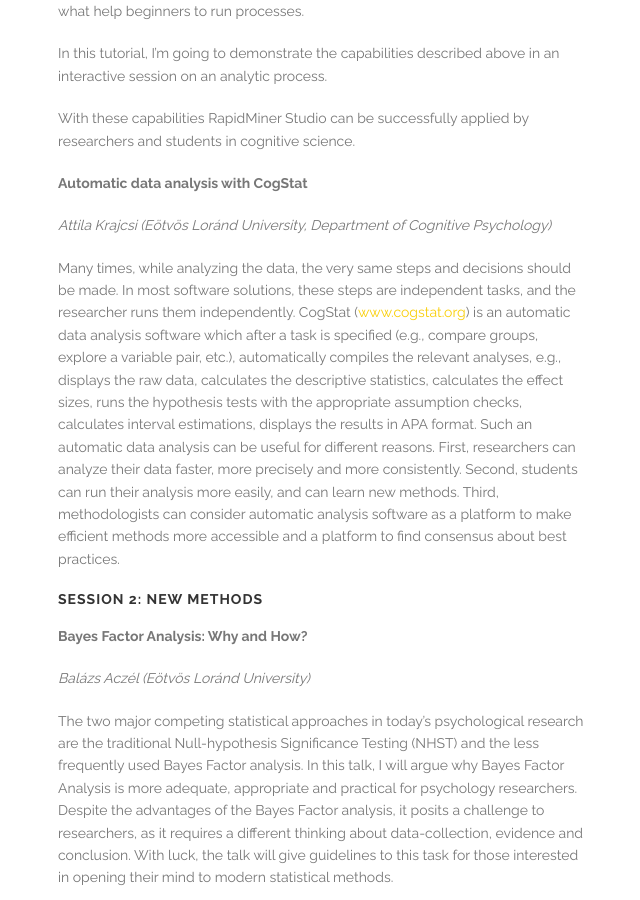
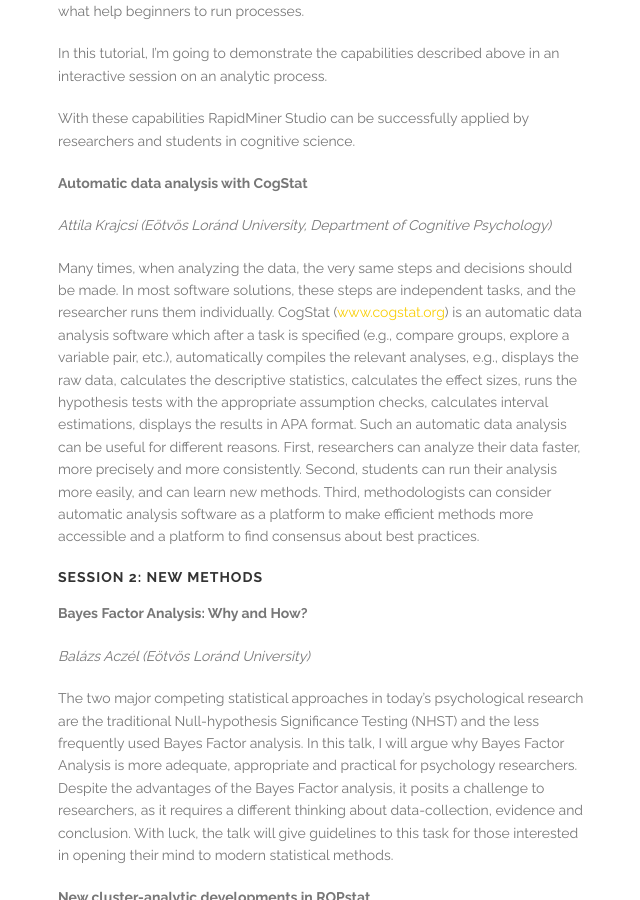
Before and after one commit to cogstat/cogstat_website, a Jekyll site: the page built from best_practices_symposium/program.md, in a window 1280 px wide and 900 px high, scrolled down 2581 px. Shown: the whole window, without its empty margins (37-677 px from the left). Built offline with Jekyll 4.4.1, drawn with Linux system fonts in a browser that asks for light colours.

Commit message:
symp: fix abstract

```diff
--- a/best_practices_symposium/program.md
+++ b/best_practices_symposium/program.md
@@ -61,7 +61,7 @@ __Automatic data analysis with CogStat__
 
 _Attila Krajcsi (Eötvös Loránd University, Department of Cognitive Psychology)_
 
-Many times, while analyzing the data, the very same steps and decisions should be made. In most software solutions, these steps are independent tasks, and the researcher runs them independently. CogStat ([www.cogstat.org](http://www.cogstat.org)) is an automatic data analysis software which after a task is specified (e.g., compare groups, explore a variable pair, etc.), automatically compiles the relevant analyses, e.g., displays the raw data, calculates the descriptive statistics, calculates the effect sizes, runs the hypothesis tests with the appropriate assumption checks, calculates interval estimations, displays the results in APA format. Such an automatic data analysis can be useful for different reasons. First, researchers can analyze their data faster, more precisely and more consistently. Second, students can run their analysis more easily, and can learn new methods. Third, methodologists can consider automatic analysis software as a platform to make efficient methods more accessible and a platform to find consensus about best practices.
+Many times, when analyzing the data, the very same steps and decisions should be made. In most software solutions, these steps are independent tasks, and the researcher runs them individually. CogStat ([www.cogstat.org](http://www.cogstat.org)) is an automatic data analysis software which after a task is specified (e.g., compare groups, explore a variable pair, etc.), automatically compiles the relevant analyses, e.g., displays the raw data, calculates the descriptive statistics, calculates the effect sizes, runs the hypothesis tests with the appropriate assumption checks, calculates interval estimations, displays the results in APA format. Such an automatic data analysis can be useful for different reasons. First, researchers can analyze their data faster, more precisely and more consistently. Second, students can run their analysis more easily, and can learn new methods. Third, methodologists can consider automatic analysis software as a platform to make efficient methods more accessible and a platform to find consensus about best practices.
 
 #### Session 2: New methods
 
```
